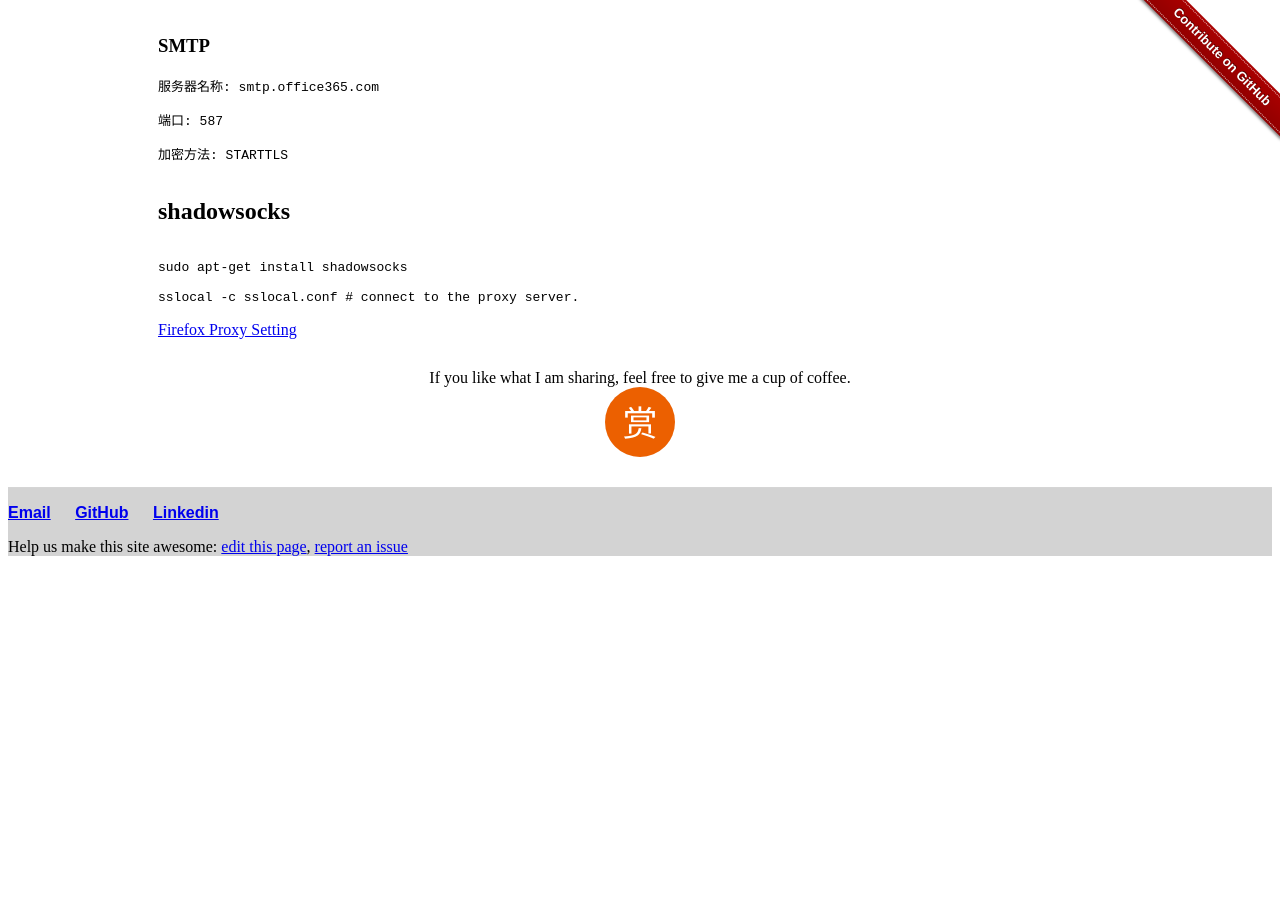
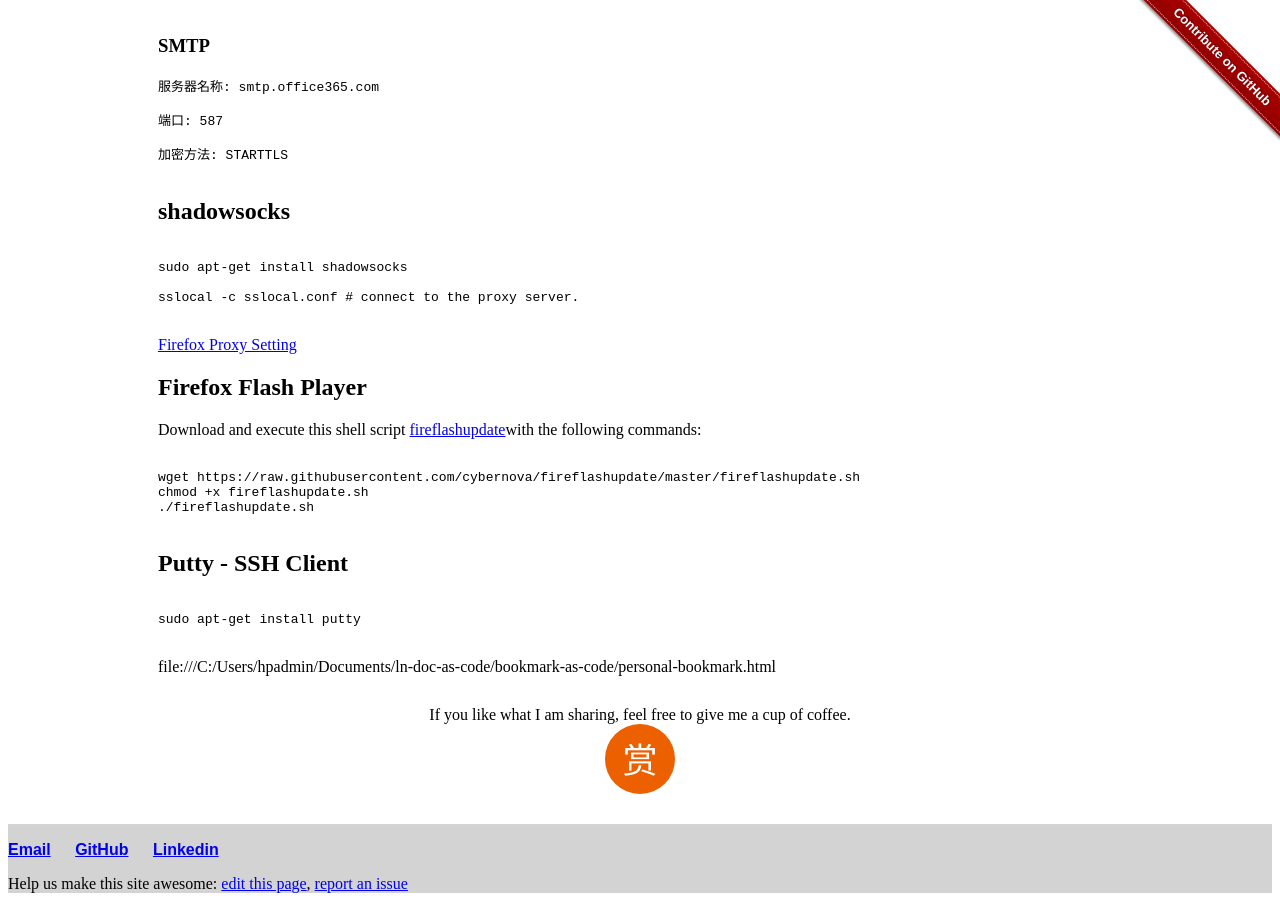
Before and after one commit to liuning0820/liuning0820.github.io, a Jekyll site: the page built from _posts/2019-04-18-play-with-debian.md, in a window 1280 px wide and 900 px high, scrolled down 1590 px. Built offline with Jekyll 4.4.1, drawn with Linux system fonts in a browser that asks for light colours; before the commit the page ends 2162 px from its top, so only the background shows below that; some of the changed text lies outside the part shown.

`````diff
--- a/_posts/2019-04-18-play-with-debian.md
+++ b/_posts/2019-04-18-play-with-debian.md
@@ -5,7 +5,7 @@ title: "Play With Debian"
 
 # Play With Debian
 
-Records tools installation when playing with debian.
+Records tools installation when playing with Debian.
 
 ## Git Installation
 
@@ -113,12 +113,39 @@ sudo mount -t cifs -o username=*** //192.168.*.*/sharename /media/Data/
 ## shadowsocks
 
 
-```
+```sh
 
 sudo apt-get install shadowsocks
 
 sslocal -c sslocal.conf # connect to the proxy server.
-````
+
+```
 
 
 [Firefox Proxy Setting]({{ site.url }}{{site.baseurl}}/images./shadowsocks-firefox.png)
+
+
+## Firefox Flash Player
+
+
+Download and execute this shell script [fireflashupdate](https://github.com/cybernova/fireflashupdate)with the following commands:
+
+```sh
+
+wget https://raw.githubusercontent.com/cybernova/fireflashupdate/master/fireflashupdate.sh
+chmod +x fireflashupdate.sh
+./fireflashupdate.sh
+
+```
+
+
+## Putty - SSH Client
+
+```sh
+
+sudo apt-get install putty
+
+```
+
+
+file:///C:/Users/hpadmin/Documents/ln-doc-as-code/bookmark-as-code/personal-bookmark.html
`````
Also changed, not shown: other parts of _posts/2019-04-18-play-with-debian.md (+1 -1 lines), _posts/2019-04-23-play-with-firefox.md (added, +12 -0 lines).
